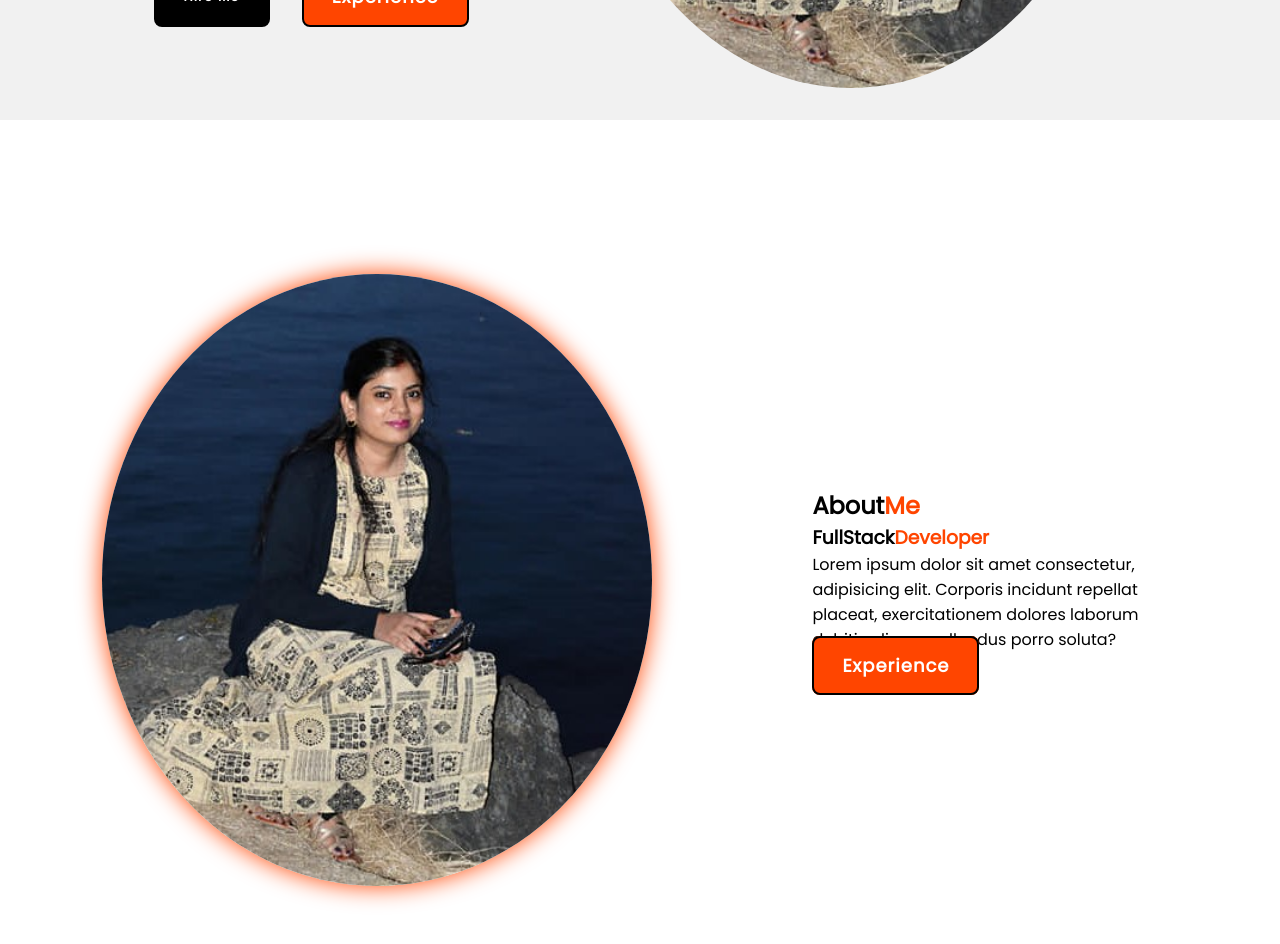
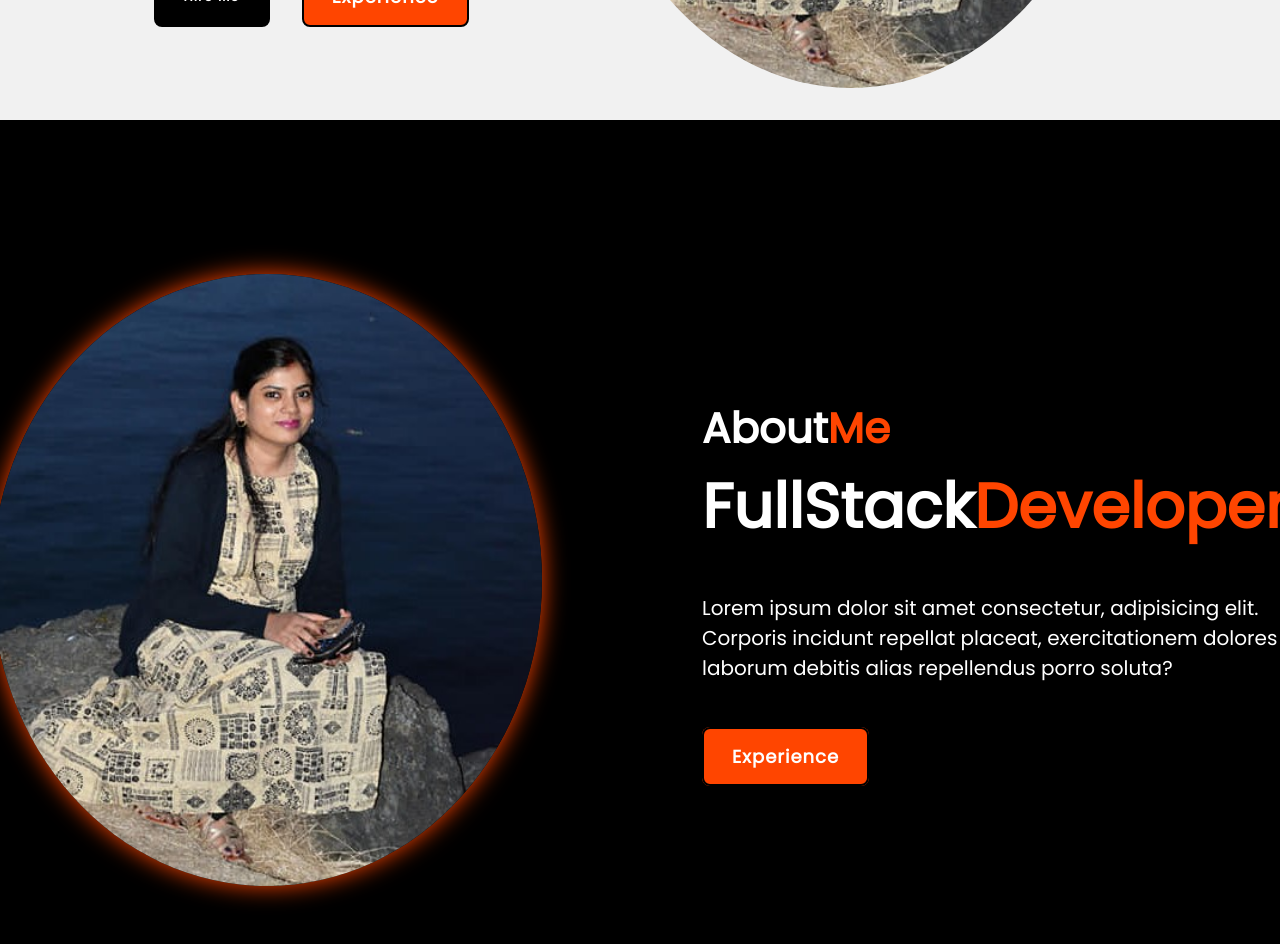
Before and after one commit to alka485/Portfolio_Site, a React (Vite) app: page / in a window 1280 px wide. Shown: the part 680-1624 px from the top of the page. Built offline with nearby package versions, Linux system fonts and the light colour scheme.

Commit message:
modifications saved

```diff
--- a/src/index.css
+++ b/src/index.css
@@ -151,7 +151,7 @@ span {
     align-items: center;
     padding: 12% 8%;
     gap: 10em;
-    /* background: black; */
+    background: black;
 }
 
 .about-img img {
@@ -160,3 +160,20 @@ span {
     box-shadow: 0 0 25px orangered;
     border-radius: 50%;
 }
+
+.about-content h2 {
+    text-align: left;
+    color:white;
+    font-size: 42px;
+}
+
+.about-content h3 {
+    font-size: 62px;
+    color: white;
+}
+
+.about-content p {
+    color: white;
+    font-size: 20px;
+    margin: 2em 0 3em;
+}
```
